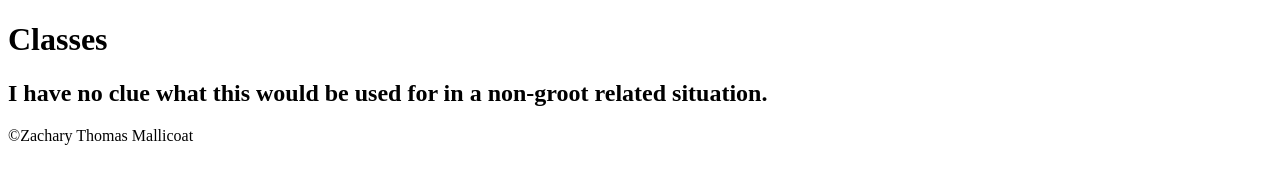
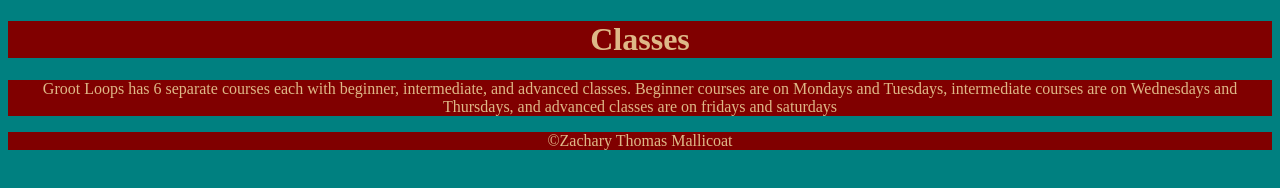
Before and after one commit to ZTMallicoat/FED1StudioProject, a plain HTML site: page FED1StudioProject/Classes.html in a window 1280 px wide. Drawn offline with Linux system fonts and the light colour scheme.

Commit message:
Classesstyling

```diff
--- a/FED1StudioProject/Classes.html
+++ b/FED1StudioProject/Classes.html
@@ -3,12 +3,13 @@
 <head>
     <meta charset="utf-8" />
     <title>Classes</title>
+    <link href="Style/StyleSheet.css" rel="stylesheet"/>
 </head>
 <body>
     <header>
         <h1>Classes</h1>
         </header>
-        <h2>I have no clue what this would be used for in a non-groot related situation.</h2>
+        <p>Groot Loops has 6 separate courses each with beginner, intermediate, and advanced classes.  Beginner courses are on Mondays and Tuesdays, intermediate courses are on Wednesdays and Thursdays, and advanced classes are on fridays and saturdays</p>
     <footer>
         &copy;Zachary Thomas Mallicoat
     </footer>
```
